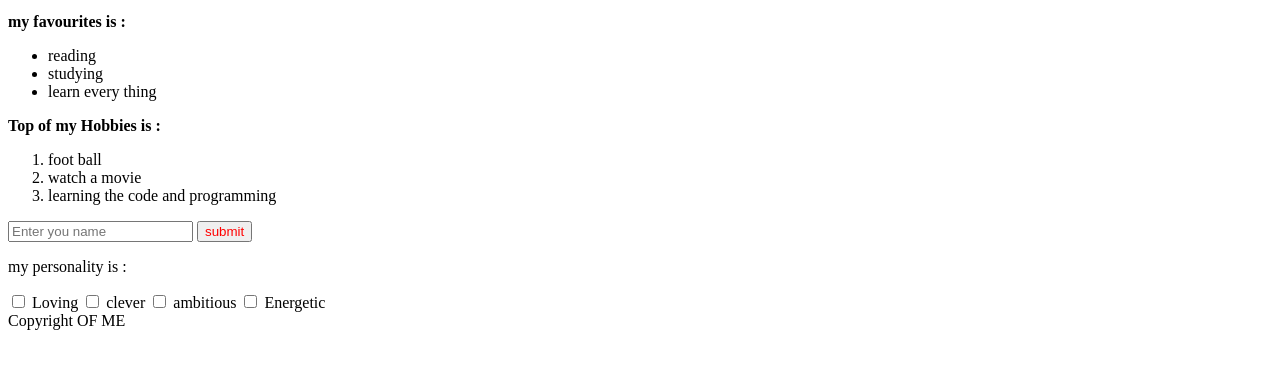
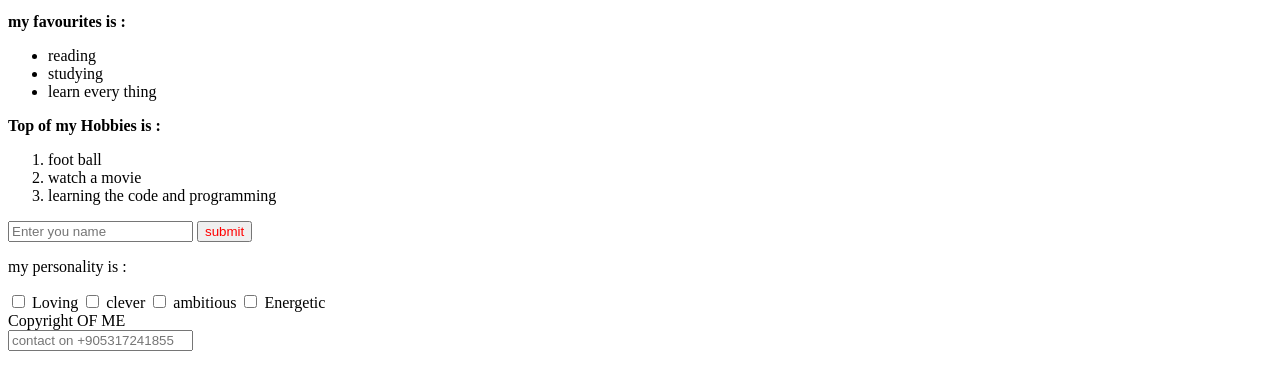
Before and after one commit to taha-hussainalash/Homework2, a plain HTML site: page index.html in a window 1280 px wide. Shown: the part 268-658 px from the top of the page. Drawn offline with Linux system fonts and the light colour scheme.

Commit message:
added my number to index.html

```diff
--- a/index.html
+++ b/index.html
@@ -48,7 +48,7 @@
 
   </body>
   <footer class="box blue-text" id="footer" > Copyright OF ME </footer>
-
+  <input type="text"  placeholder="contact on +905317241855  " >
 
 
 
```
